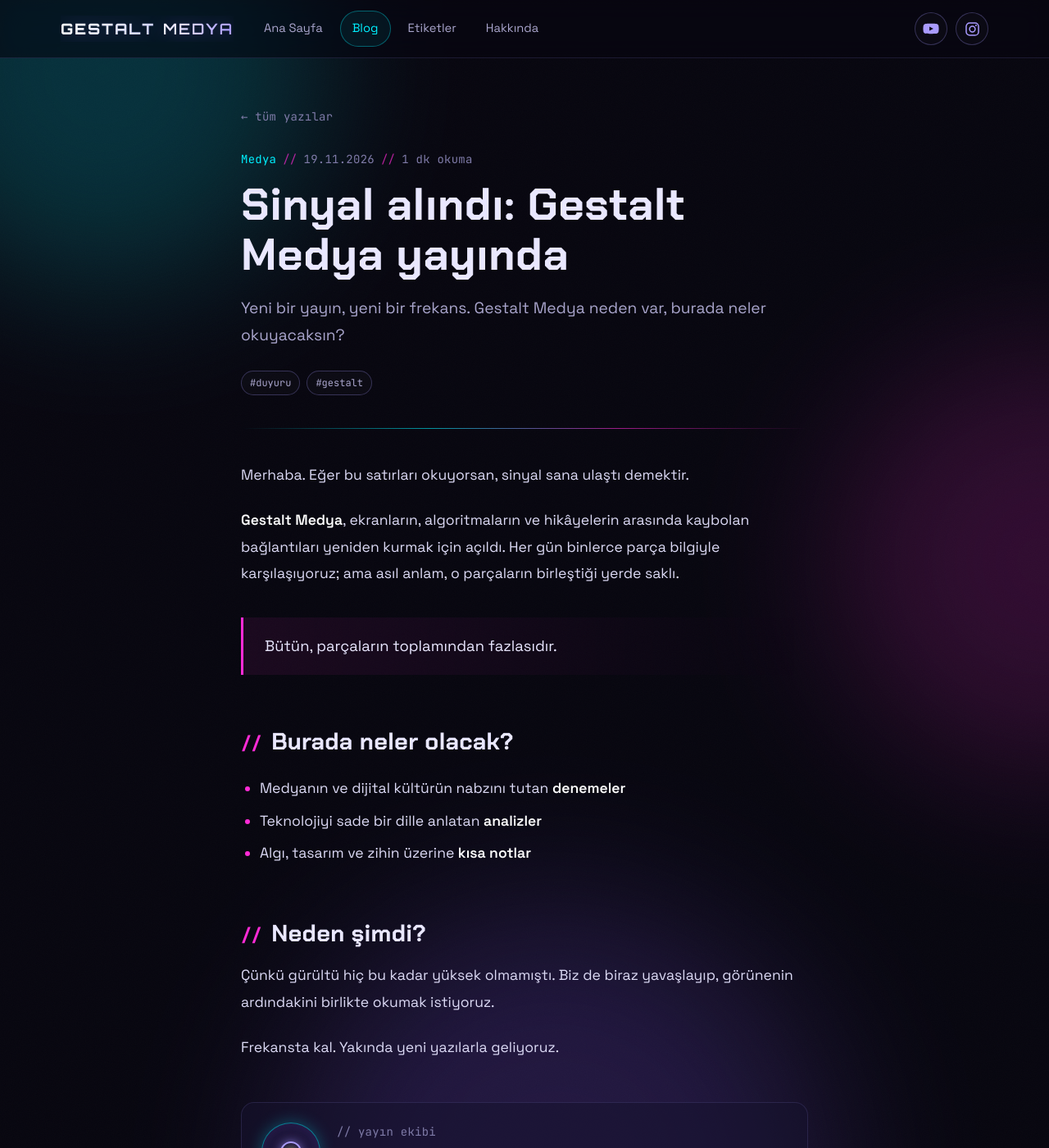
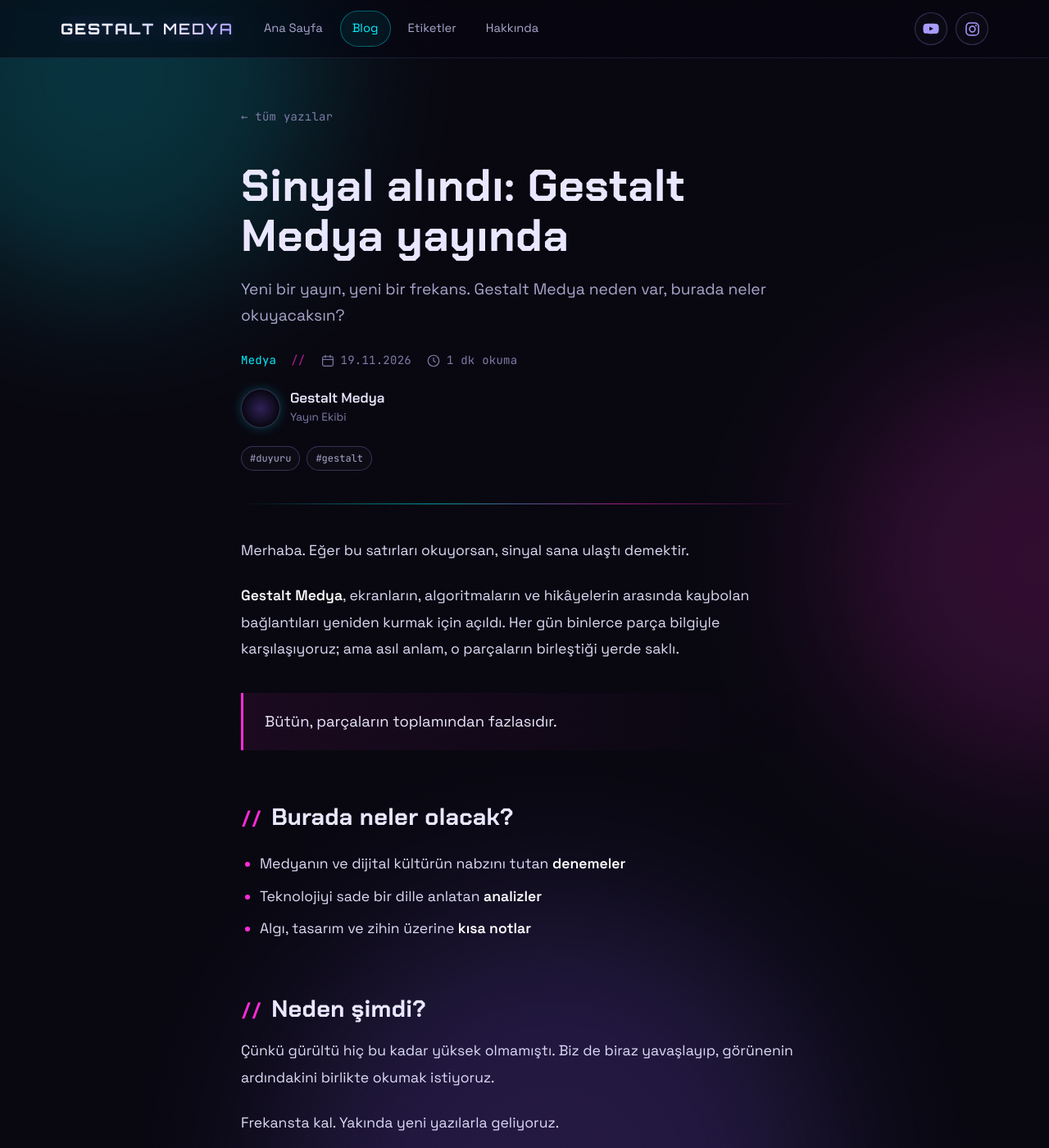
Before and after one commit to gestaltmedya/gestaltmedya, a Jekyll site: the page built from _posts/2026-11-19-sinyal-alindi-merhaba-dunya.md, in a window 1280 px wide and 1400 px high. Shown: the whole window at 82% size. Built offline with Jekyll 4.4.1, drawn with Linux system fonts in a browser that asks for light colours; some of the changed text lies outside the part shown.

Commit message:
Yazı sayfası başlığı yenilendi, alttaki yazar kutusu kaldırıldı

```diff
--- a/_layouts/post.html
+++ b/_layouts/post.html
@@ -10,15 +10,30 @@ body_class: post-page
 <article class="post">
   <header class="wrap narrow post-head"{% if kat %} style="--k: {{ kat.renk }}"{% endif %}>
     <a class="back mono" href="{{ '/blog/' | relative_url }}">← tüm yazılar</a>
-    <div class="meta mono">
-      {% if kat %}<a class="kat-link" href="{{ '/kategori/' | append: kat.id | append: '/' | relative_url }}">{{ kat.ad }}</a><span class="sep">//</span>{% endif %}
-      <time datetime="{{ page.date | date_to_xmlschema }}">{{ page.date | date: '%d.%m.%Y' }}</time>
-      <span class="sep">//</span>
-      <span>{{ minutes }} dk okuma</span>
-      {% assign au = site.data.authors[page.author] %}{% if au and page.author != "gestalt" %}<span class="sep">//</span><span>{{ au.name }}</span>{% endif %}
-    </div>
     <h1 class="post-title">{{ page.title }}</h1>
     {% if page.description %}<p class="lead">{{ page.description }}</p>{% endif %}
+    {% assign has_cover = false %}{% if page.image and page.image != site.og_image %}{% assign has_cover = true %}{% endif %}
+    <div class="meta mono post-meta">
+      {% if kat and has_cover == false %}<a class="kat-link" href="{{ '/kategori/' | append: kat.id | append: '/' | relative_url }}">{{ kat.ad }}</a><span class="sep">//</span>{% endif %}
+      <span class="meta-i"><svg viewBox="0 0 24 24" aria-hidden="true"><rect x="3.5" y="5" width="17" height="15.5" rx="2.5"/><path d="M3.5 10h17M8 3v4M16 3v4"/></svg><time datetime="{{ page.date | date_to_xmlschema }}">{{ page.date | date: '%d.%m.%Y' }}</time></span>
+      <span class="meta-i"><svg viewBox="0 0 24 24" aria-hidden="true"><circle cx="12" cy="12" r="9"/><path d="M12 7v5l3 2"/></svg>{{ minutes }} dk okuma</span>
+      <span class="meta-i" id="post-views" data-gc="{{ site.goatcounter }}" data-path="{{ page.url }}" hidden><svg viewBox="0 0 24 24" aria-hidden="true"><path d="M2 12s3.6-7 10-7 10 7 10 7-3.6 7-10 7S2 12 2 12z"/><circle cx="12" cy="12" r="3"/></svg><span></span></span>
+    </div>
+    {% assign aid = page.author | default: "gestalt" %}
+    {% assign au = site.data.authors[aid] %}
+    {% assign ed = site.data.authors[page.editor] %}
+    <div class="byline">
+      <div class="byline-p">
+        {% if au.picture != "" and au.picture %}<img src="{{ au.picture | relative_url }}" alt="" width="48" height="48">{% else %}<span class="byline-ring" aria-hidden="true"></span>{% endif %}
+        <div><p class="byline-name">{{ au.name | default: aid }}</p><p class="byline-role">{% if aid == "gestalt" %}Yayın Ekibi{% else %}Yazar{% endif %}</p></div>
+      </div>
+      {% if page.editor %}
+      <div class="byline-p">
+        {% if ed.picture != "" and ed.picture %}<img src="{{ ed.picture | relative_url }}" alt="" width="48" height="48">{% else %}<span class="byline-ring" aria-hidden="true"></span>{% endif %}
+        <div><p class="byline-name">{{ ed.name | default: page.editor }}</p><p class="byline-role">Editör</p></div>
+      </div>
+      {% endif %}
+    </div>
     {% if page.tags.size > 0 %}
     <div class="tags">
       {% for t in page.tags %}<a class="tag" href="{{ '/etiketler/' | relative_url }}#{{ t | slugify }}">#{{ t }}</a>{% endfor %}
@@ -29,6 +44,7 @@ body_class: post-page
   {% if page.image and page.image != site.og_image %}
   <figure class="wrap post-cover">
     <img src="{{ page.image | relative_url }}" alt="{{ page.image_alt | default: page.title | escape }}">
+    {% if kat %}<a class="cover-badge mono" href="{{ '/kategori/' | append: kat.id | append: '/' | relative_url }}" style="--k: {{ kat.renk }}">{{ kat.ad }}</a>{% endif %}
   </figure>
   {% else %}
   <div class="wrap narrow"><div class="divider" aria-hidden="true"></div></div>
@@ -39,8 +55,6 @@ body_class: post-page
   </div>
 
   <footer class="wrap narrow post-foot">
-    {% include author-box.html %}
-
     <div class="share">
       <span class="mono dim">paylaş_</span>
       <button class="share-native" type="button" data-title="{{ page.title | escape }}" data-url="{{ page.url | absolute_url }}" hidden>Paylaş…</button>
--- a/assets/css/style.css
+++ b/assets/css/style.css
@@ -395,7 +395,19 @@ a.tag:hover, button.tag:hover { color: var(--magenta); border-color: var(--magen
 .back:hover { color: var(--cyan); }
 .post-title { font-family: var(--f-display); font-size: clamp(2.1rem, 5.4vw, 3.4rem); line-height: 1.12; margin: 14px 0 18px; letter-spacing: .01em; }
 .post-head .tags { margin-bottom: 10px; }
-.post-cover { margin: 40px auto; max-width: 1000px; }
+.post-cover { margin: 40px auto; max-width: 1000px; position: relative; }
+.cover-badge { position: absolute; top: 16px; left: 16px; padding: 6px 12px; border-radius: 8px; color: #07060f; background: var(--k); font-size: .75rem; font-weight: 600; letter-spacing: .08em; text-transform: uppercase; }
+.cover-badge:hover { color: #07060f; text-shadow: none; filter: brightness(1.1); }
+.post-meta { gap: 18px; margin: 0 0 22px; }
+.meta-i { display: inline-flex; align-items: center; gap: 7px; }
+.meta-i[hidden] { display: none; }
+.meta-i svg { width: 18px; height: 18px; fill: none; stroke: currentColor; stroke-width: 1.6; stroke-linecap: round; stroke-linejoin: round; }
+.byline { display: flex; flex-wrap: wrap; gap: 14px 30px; margin: 0 0 22px; }
+.byline-p { display: flex; align-items: center; gap: 12px; }
+.byline-p img, .byline-ring { width: 48px; height: 48px; border-radius: 50%; object-fit: cover; border: 1px solid var(--line-strong); flex: none; }
+.byline-ring { background: radial-gradient(circle, rgba(139,92,255,.3), transparent 70%); box-shadow: 0 0 16px -4px rgba(0,240,255,.45); }
+.byline-name { margin: 0; font-family: var(--f-display); font-weight: 600; line-height: 1.2; color: var(--text); }
+.byline-role { margin: 2px 0 0; font-size: .85rem; color: var(--text-3); }
 .post-cover img { border-radius: calc(var(--radius) + 4px); border: 1px solid var(--line); width: 100%; }
 .divider { height: 1px; margin: 40px 0; background: linear-gradient(90deg, transparent, var(--cyan), var(--magenta), transparent); opacity: .6; }
 
--- a/assets/js/main.js
+++ b/assets/js/main.js
@@ -20,6 +20,17 @@
     new IntersectionObserver(function (en) {
       header.classList.toggle("is-scrolled", !en[0].isIntersecting);
     }, { rootMargin: "-70px 0px 0px 0px" }).observe(heroTitle);
+  }
+
+  /* Yazı sayfası: okunma sayısı (GoatCounter; 0 ise gizli kalır) */
+  var pv = document.getElementById("post-views");
+  if (pv && pv.getAttribute("data-gc") && window.fetch) {
+    fetch("https://" + pv.getAttribute("data-gc") + ".goatcounter.com/counter/" + encodeURIComponent(pv.getAttribute("data-path")) + ".json")
+      .then(function (r) { return r.ok ? r.json() : null; })
+      .then(function (j) {
+        var n = j ? parseInt(String(j.count).replace(/\D/g, ""), 10) || 0 : 0;
+        if (n > 0) { pv.querySelector("span").textContent = n; pv.hidden = false; }
+      }).catch(function () {});
   }
 
   /* Öne çıkan: penceredeki yazılar içinden en çok okunanı seç (GoatCounter) */
```
Also changed, not shown: README.md.
